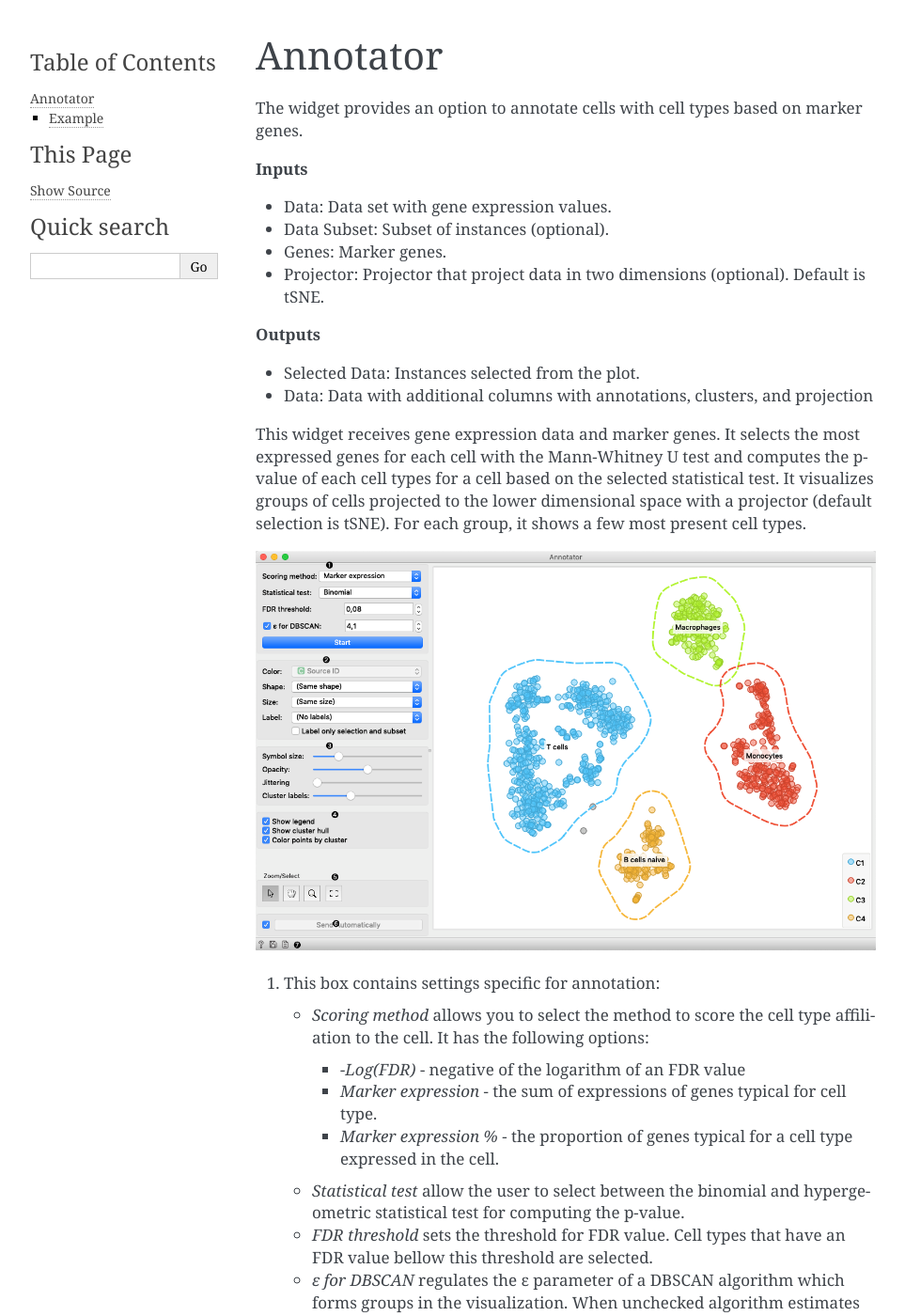
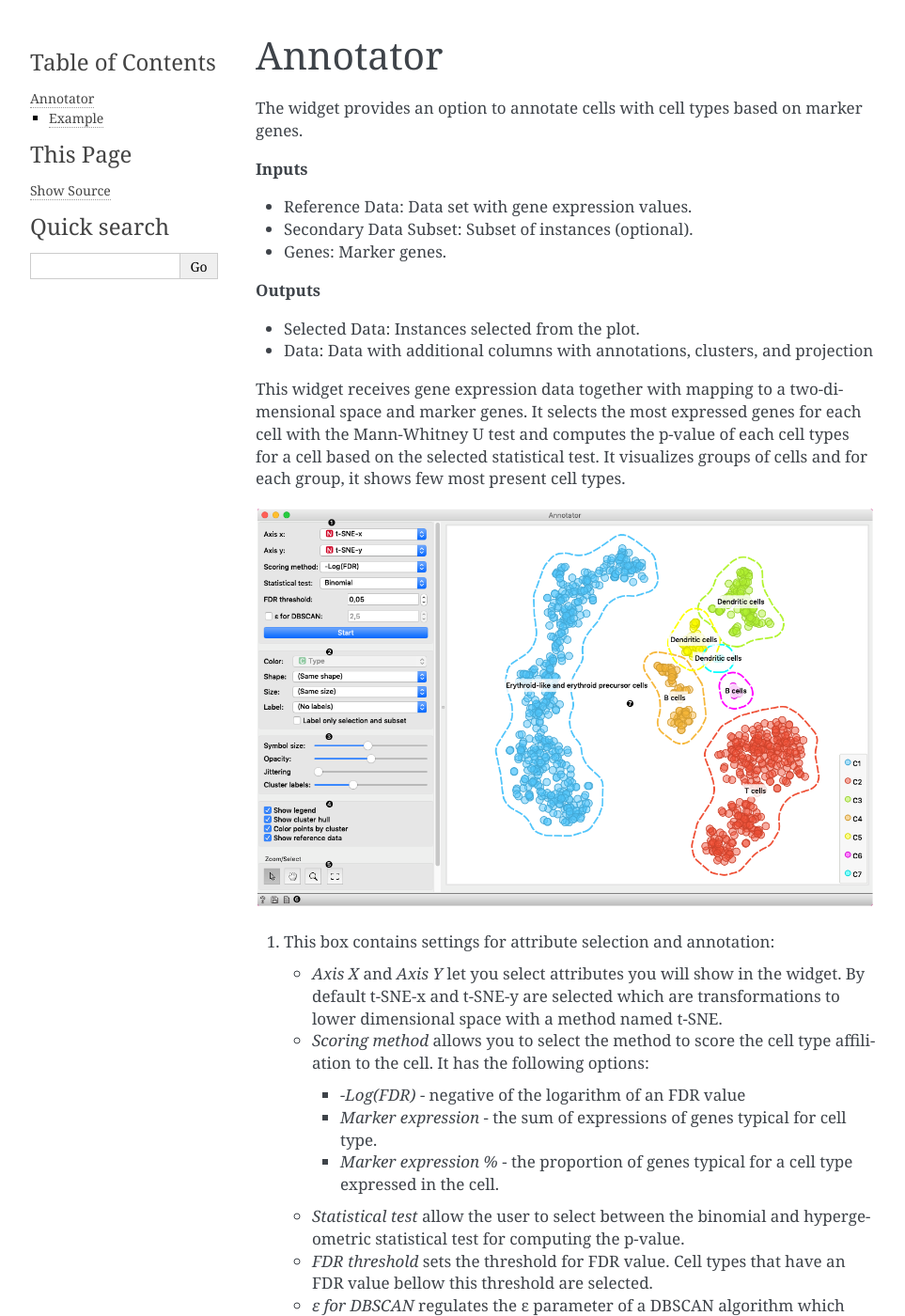
Before and after one commit to biolab/orange3-bioinformatics, a Sphinx documentation site: the page built from doc/widgets/annotate_projection.md, in a window 1280 px wide and 1400 px high. Shown: the whole window at 94% size, without its empty margins (148-1111 px from the left). Built offline with Sphinx 7.4.7, drawn with Linux system fonts in a browser that asks for light colours; some of the changed text lies outside the part shown.

Commit message:
Annotator: Updated documentation

```diff
--- a/doc/widgets/annotate_projection.md
+++ b/doc/widgets/annotate_projection.md
@@ -5,27 +5,28 @@ The widget provides an option to annotate cells with cell types based on
 marker genes.
 
 **Inputs**
-- Data: Data set with gene expression values.
-- Data Subset: Subset of instances (optional).
+- Reference Data: Data set with gene expression values.
+- Secondary Data Subset: Subset of instances (optional).
 - Genes: Marker genes.
-- Projector: Projector that project data in two dimensions (optional).
-Default is tSNE.
 
 **Outputs**
 - Selected Data: Instances selected from the plot.
 - Data: Data with additional columns with annotations, clusters,
 and projection
 
-This widget receives gene expression data and marker genes. It selects
-the most expressed genes for each cell with the Mann-Whitney U test and
-computes the p-value of each cell types for a cell based on the selected
-statistical test. It visualizes groups of cells projected to the lower
-dimensional space with a projector (default selection is tSNE). For
-each group, it shows a few most present cell types.
+This widget receives gene expression data together with mapping to a
+two-dimensional space and marker genes. It selects the most expressed
+genes for each cell with the Mann-Whitney U test and computes the
+p-value of each cell types for a cell based on the selected statistical
+test. It visualizes groups of cells and for each group, it shows few
+most present cell types.
 
-![](images/annotate_projection/annotate_projection-stamped.png)
+![](images/annotate_projection/annotator-stamped.png)
 
-1. This box contains settings specific for annotation:
+1. This box contains settings for attribute selection and annotation:
+    - *Axis X* and *Axis Y* let you select attributes you will show in
+    the widget. By default t-SNE-x and t-SNE-y are selected which are
+    transformations to lower dimensional space with a method named t-SNE.
     - *Scoring method* allows you to select the method to score the cell
     type affiliation to the cell. It has the following options:
         - *-Log(FDR)* - negative of the logarithm of an FDR value
@@ -56,26 +57,28 @@ overlapping. Set the number of labels shown for a cluster.
    - *Color points by cluster* colors the points with cluster specific
    color. When this option is checked setting color in box 2 is
    disabled.
+   - *Show reference data* makes data from the
+   *Reference data* input visible.
 5. *Select, zoom, pan, and zoom to fit* are the options for exploring
 the graph. The manual selection of data instances works as an
 angular/square selection tool. Double click to move the projection.
 Scroll in or out for zoom.
-6. If *Send automatically* is ticked, changes are communicated
-automatically. Alternatively, press *Send*.
-7. This group of buttons allows you to get help about the widget, save the
-created image to your computer in a .svg or .png format, and create
+6. This group of buttons allows you to get help about the widget, save
+the created image to your computer in a .svg or .png format, and create
 the report.
+7. The main view shows you data clustered data items. Each cluster
+is surrounded by a hull and has assigned *Cell type* labels shown.
 
 ## Example
 
 In this example *Single Cell Datasets* widget provides *Bone marrow
-mononuclear cells with AML (sample)* gene expression dataset to the
-input of the Annotator widget. *Marker Genes* widget provides markers
-genes with cell types to *Annotator* widget. The output of the Annotator
-widget is connected to a data table where items that are selected in
-the plot of the Annotator widget are present.
+mononuclear cells with AML (sample)* gene expression dataset and *t-SNE*
+widget maps data into two-dimensional space. *Marker Genes* widget
+provides markers
+genes with cell types to the *Annotator* widget. The data table receives
+the output of the Annotator widget and shows items selected in the plot.
+The widget shows clustered cells projected to the two-dimensional plane.
+Clusters labels show annotation with the most common label in the
+cluster.
 
-The widget shows cells projected to the 2D plane that are clustered.
-Clusters have annotation with the most common label in the cluster.
-
- ![](images/annotate_projection/annotator_example.png)
+![](images/annotate_projection/annotator-example.png)
```
Also changed, not shown: doc/widgets/images/annotate_projection/annotate_projection-stamped.png (deleted), doc/widgets/images/annotate_projection/annotate_projection.png (deleted), doc/widgets/images/annotate_projection/annotator-example.png (added), doc/widgets/images/annotate_projection/annotator-stamped.png (added), doc/widgets/images/annotate_projection/annotator_example.png (deleted).
